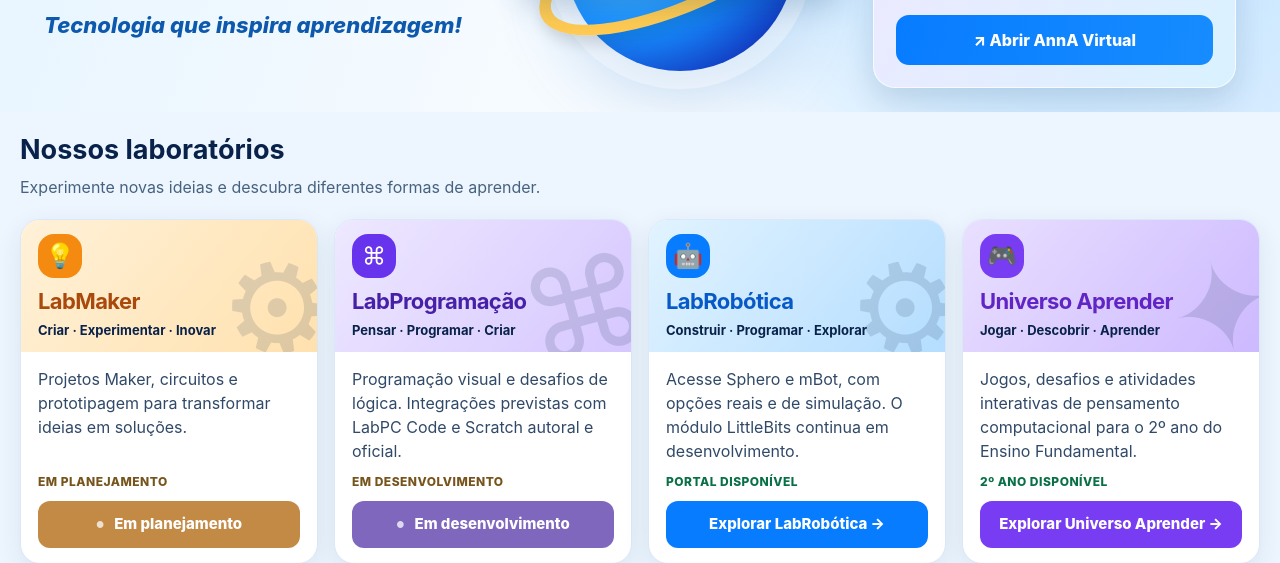
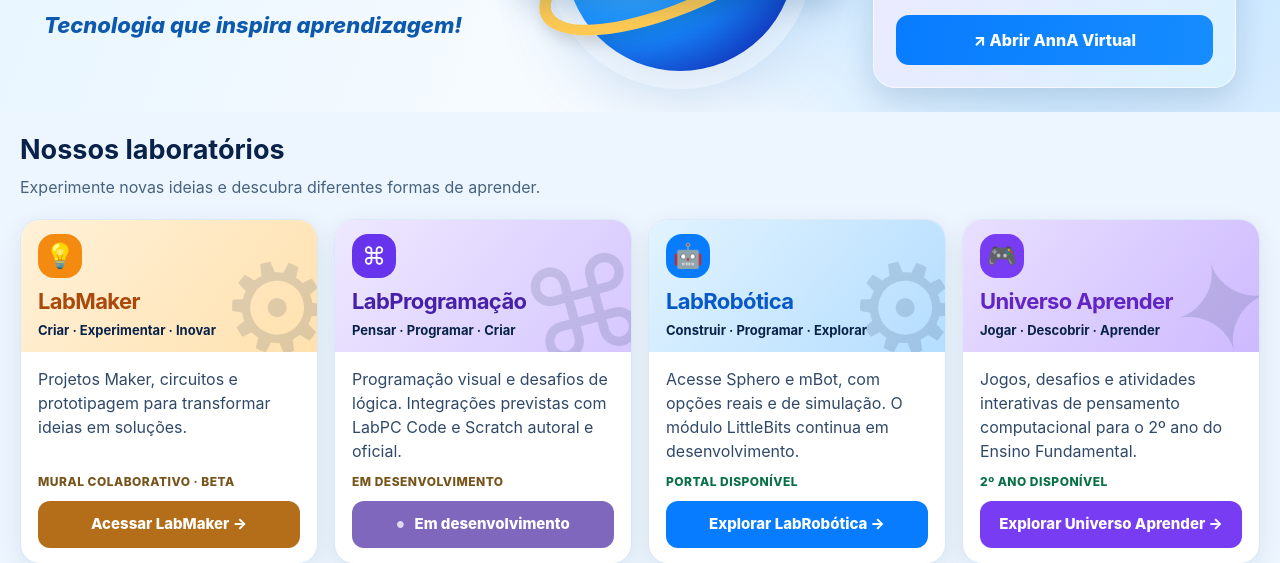
Before and after one commit to elisonborges/labpc, a plain HTML site: page index.html in a window 1280 px wide. Shown: the part 265-828 px from the top of the page. Drawn offline with Linux system fonts and the light colour scheme.

Commit message:
Central LabPC: habilitar entrada LabMaker

```diff
--- a/index.html
+++ b/index.html
@@ -65,7 +65,7 @@ footer{background:linear-gradient(115deg,#092a50,#061c38);color:#e7f3ff;padding:
 <aside class="anna-entry" id="anna-virtual" aria-labelledby="anna-title" data-anna-integration="external-v1"><div class="anna-heading"><img class="anna-avatar" src="https://anna-virtual-teste.elisonborg.workers.dev/anna-retrato.jpg" alt="Avatar da AnnA Virtual" width="76" height="76" loading="lazy"><div><h2 id="anna-title">AnnA Virtual</h2><p class="anna-kicker">Sua assistente inteligente</p></div></div><p>Apoio a professores e alunos em programação, robótica, projetos Maker e atividades educacionais.</p><a class="anna-open" href="https://anna-virtual-teste.elisonborg.workers.dev/" target="_blank" rel="noopener noreferrer" aria-label="Abrir AnnA Virtual em nova aba">↗ Abrir AnnA Virtual</a></aside></div></section>
 <main id="conteudo"><section class="section wrap" id="laboratorios" aria-labelledby="lab-title"><h2 id="lab-title">Nossos laboratórios</h2><p class="section-intro">Experimente novas ideias e descubra diferentes formas de aprender.</p>
 <div class="labs">
-<article class="lab lab-maker"><div class="lab-head"><div class="lab-icon" aria-hidden="true">💡</div><h3>LabMaker</h3><p class="lab-sub">Criar · Experimentar · Inovar</p></div><div class="lab-body"><p>Projetos Maker, circuitos e prototipagem para transformar ideias em soluções.</p><span class="status">EM PLANEJAMENTO</span><span class="lab-action disabled" aria-label="LabMaker em planejamento">Em planejamento</span></div></article>
+<article class="lab lab-maker"><div class="lab-head"><div class="lab-icon" aria-hidden="true">💡</div><h3>LabMaker</h3><p class="lab-sub">Criar · Experimentar · Inovar</p></div><div class="lab-body"><p>Projetos Maker, circuitos e prototipagem para transformar ideias em soluções.</p><span class="status">MURAL COLABORATIVO · BETA</span><a class="lab-action" href="labmaker/">Acessar LabMaker →</a></div></article>
 <article class="lab lab-code"><div class="lab-head"><div class="lab-icon" aria-hidden="true">⌘</div><h3>LabProgramação</h3><p class="lab-sub">Pensar · Programar · Criar</p></div><div class="lab-body"><p>Programação visual e desafios de lógica. Integrações previstas com LabPC Code e Scratch autoral e oficial.</p><span class="status">EM DESENVOLVIMENTO</span><span class="lab-action disabled" aria-label="LabProgramação em desenvolvimento">Em desenvolvimento</span></div></article>
 <article class="lab lab-robot"><div class="lab-head"><div class="lab-icon" aria-hidden="true">🤖</div><h3>LabRobótica</h3><p class="lab-sub">Construir · Programar · Explorar</p></div><div class="lab-body"><p>Acesse Sphero e mBot, com opções reais e de simulação. O módulo LittleBits continua em desenvolvimento.</p><span class="status">PORTAL DISPONÍVEL</span><a class="lab-action" href="robotica/index.html">Explorar LabRobótica →</a></div></article>
 <article class="lab lab-aprender"><div class="lab-head"><div class="lab-icon" aria-hidden="true">🎮</div><h3>Universo Aprender</h3><p class="lab-sub">Jogar · Descobrir · Aprender</p></div><div class="lab-body"><p>Jogos, desafios e atividades interativas de pensamento computacional para o 2º ano do Ensino Fundamental.</p><span class="status">2º ANO DISPONÍVEL</span><a class="lab-action" href="aprender/index.html">Explorar Universo Aprender →</a></div></article>
```
